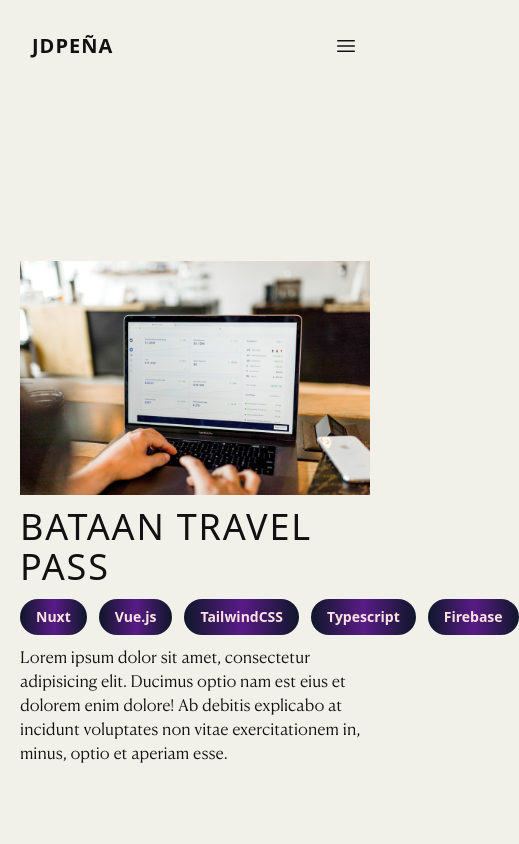
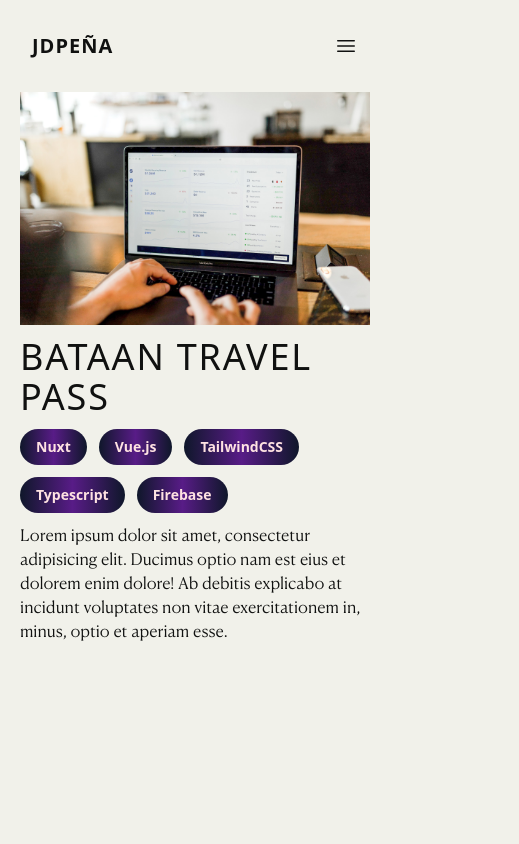
Before and after one commit to jdpena28/portfolio-v2, a Next.js app: page /projects/bataan-travel-pass in a window 390 px wide. Shown: the top 844 px of the page, 519 px wide, since content can reach past the window. Built offline with nearby package versions, Linux system fonts and the light colour scheme.

Commit message:
FIX: responsive design for project page

```diff
--- a/src/app/projects/[slug]/page.tsx
+++ b/src/app/projects/[slug]/page.tsx
@@ -35,7 +35,7 @@ const Page = async ({ params }: Props) => {
   const { slug } = params;
   const project: ProjectType = await getProject(slug);
   return (
-    <section className="container mx-auto px-5" id={slug}>
+    <section className="container mx-auto !items-start px-5" id={slug}>
       <div className="w-full space-y-3">
         <Image
           className="mx-auto"
@@ -45,7 +45,7 @@ const Page = async ({ params }: Props) => {
           width={1920}
         />
         <h5 className="heading text-4xl font-medium">{project.name}</h5>
-        <div className="flex gap-3">
+        <div className="flex flex-wrap gap-3">
           {project.techStacks.map((i) => {
             return (
               <span
```
